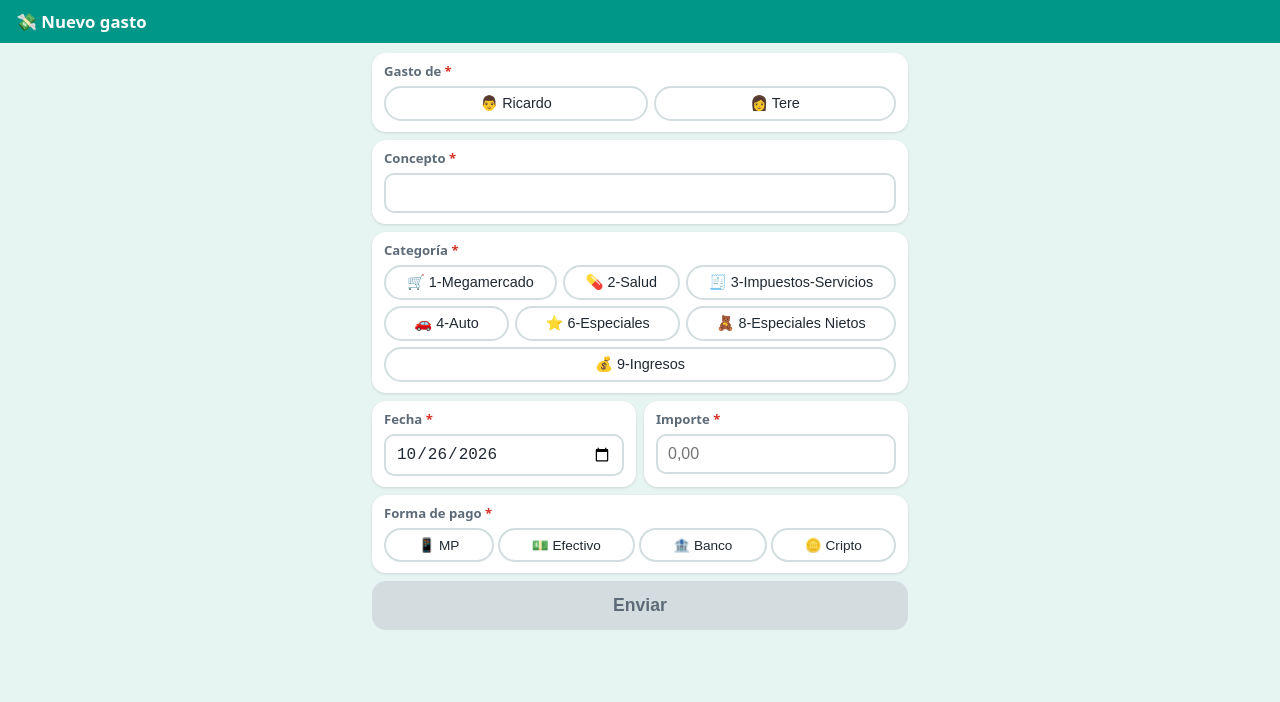
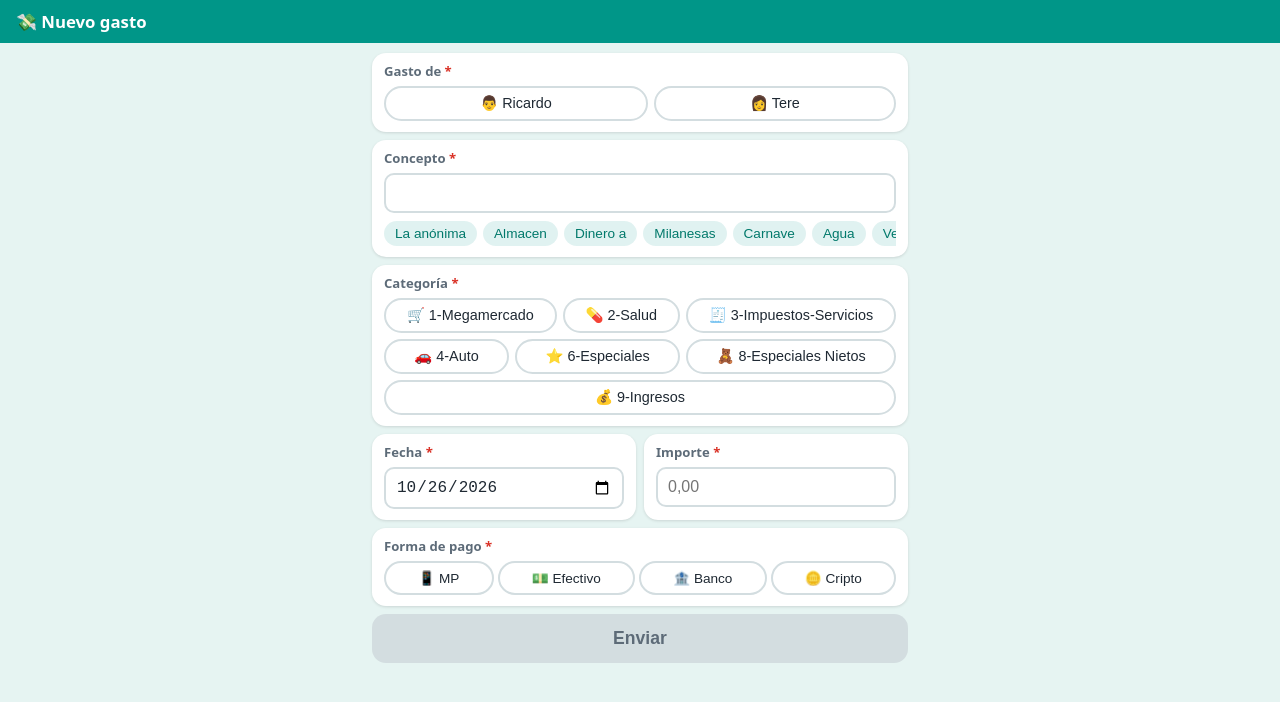
Before and after one commit to Ricator/fg, a plain HTML site: page index.html in a window 1280 px wide. Drawn offline with Linux system fonts and the light colour scheme.

Commit message:
Add files via upload

```diff
--- a/index.html
+++ b/index.html
@@ -116,6 +116,29 @@
   #formaPago { gap: 4px; }
   #formaPago .chip { font-size: .85rem; padding: 7px 6px; white-space: nowrap; }
 
+  /* Fila de atajos del Concepto: una sola línea que se desliza hacia los costados.
+     No ocupa más altura que una fila de botones chicos. */
+  .atajos {
+    display: flex;
+    gap: 6px;
+    margin-top: 8px;
+    overflow-x: auto;               /* si no entran todos, se desliza con el dedo */
+    scrollbar-width: none;          /* oculta la barra de desplazamiento */
+  }
+  .atajos::-webkit-scrollbar { display: none; }
+  .atajo {
+    flex: 0 0 auto;                 /* cada atajo mantiene su ancho (no se achica) */
+    font-size: .85rem;
+    padding: 5px 11px;
+    border: none;
+    border-radius: 999px;
+    background: rgba(0, 150, 136, .12);   /* verde suave, distinto de las opciones grandes */
+    color: var(--verde-oscuro);
+    cursor: pointer;
+  }
+  .atajo:active { background: rgba(0, 150, 136, .3); }
+  @media (prefers-color-scheme: dark) { .atajo { color: #4db6ac; } }
+
   /* Botón enviar */
   #btnEnviar {
     width: 100%;
@@ -185,6 +208,8 @@
   <div class="tarjeta">
     <label for="concepto">Concepto <span class="req">*</span></label>
     <input type="text" id="concepto" autocomplete="off">
+    <!-- Atajos de conceptos frecuentes (se dibujan desde JavaScript) -->
+    <div class="atajos" id="atajos"></div>
   </div>
 
   <div class="tarjeta">
@@ -233,6 +258,22 @@ const CONFIG = {
     importe:   "entry.1702528282",
     formaPago: "entry.1660220530"
   },
+
+  // Atajos del campo Concepto, ordenados de más a menos frecuentes.
+  // Al tocar uno, se copia al campo y se puede seguir escribiendo.
+  // Si el texto termina en espacio (como "Dinero a "), el teclado se abre
+  // para que completes el resto (el nombre de la persona).
+  // Para agregar o quitar atajos, editá solo esta lista.
+  ATAJOS_CONCEPTO: [
+    "La anónima",
+    "Almacen",
+    "Dinero a ",
+    "Milanesas",
+    "Carnave",
+    "Agua",
+    "Verduleria",
+    "Pinguino"
+  ],
 
   // Opciones: [texto EXACTO del formulario, emoji decorativo].
   // El emoji es solo visual; lo que se envía es el texto.
@@ -295,6 +336,28 @@ function dibujarGrupo(clave) {
 function limpiarGrupo(clave) {
   elegido[clave] = null;
   $(clave).querySelectorAll(".chip").forEach(b => b.classList.remove("sel"));
+}
+
+// Dibuja los atajos del Concepto. Al tocar uno: copia el texto al campo.
+function dibujarAtajos() {
+  const campo = $("concepto");
+  CONFIG.ATAJOS_CONCEPTO.forEach((texto) => {
+    const boton = document.createElement("button");
+    boton.type = "button";
+    boton.className = "atajo";
+    boton.textContent = texto.trim();        // en pantalla se muestra sin el espacio final
+    boton.addEventListener("click", () => {
+      campo.value = texto;                   // reemplaza lo que hubiera escrito
+      // Solo si el atajo está "incompleto" (termina en espacio) abrimos el teclado,
+      // para no tapar la pantalla cuando el atajo ya alcanza.
+      if (texto.endsWith(" ")) {
+        campo.focus();
+        campo.setSelectionRange(texto.length, texto.length);   // cursor al final
+      }
+      validar();                             // habilita Enviar si ya está todo completo
+    });
+    $("atajos").appendChild(boton);
+  });
 }
 
 /* ==========================================================================
@@ -436,6 +499,7 @@ async function reintentarPendientes() {
 dibujarGrupo("gastoDe");
 dibujarGrupo("categoria");
 dibujarGrupo("formaPago");
+dibujarAtajos();
 
 $("fecha").value = hoy();                              // fecha de hoy precargada
 $("concepto").addEventListener("input", validar);      // revalidar al escribir
```
